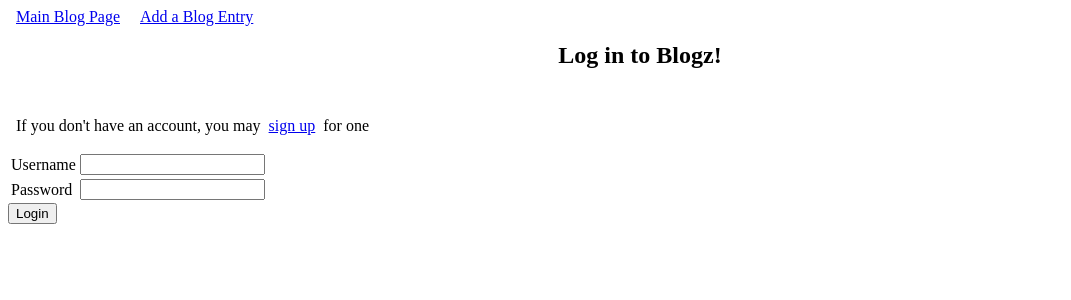
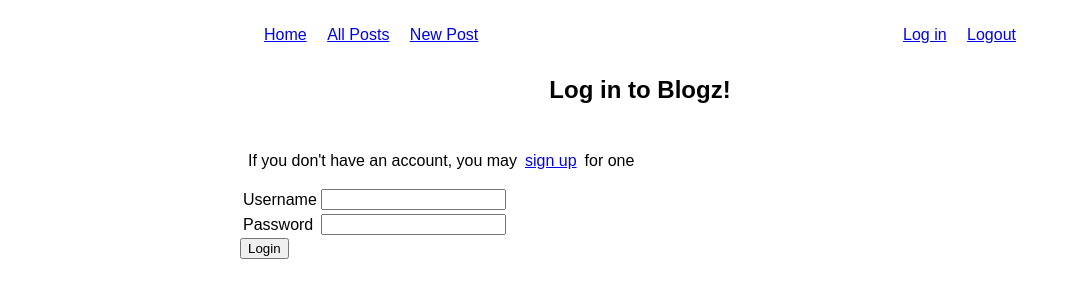
Before and after one commit to zmfrew/blogz, a Flask app: page /login in a window 1280 px wide. Shown: the top 300 px of the page, without its empty margins (0-1071 px from the left). Run offline with Flask 2, Linux system fonts and the light colour scheme.

Commit message:
require login before viewing certain pages

```diff
--- a/main.py
+++ b/main.py
@@ -50,6 +50,13 @@ def password_check(pass1, pass2):
     else:
         return False
 
+@app.before_request
+def require_login():
+    allowed_routes = ['login', 'signup', 'list_blogs', 'index']
+    if request.endpoint not in allowed_routes and 'username' not in session:
+        return redirect('/login')
+
+# TODO: refactor this to display all usernames
 @app.route('/')
 def reroute():
     return redirect('/blog')
@@ -81,7 +88,6 @@ def signup():
 
         if password_check(password, verify_password):
             verify_password_error = "Passwords don't match. Please try again."
-# TODO: potentially redo this section with error messages in the template
         if not existing_user and not error_check(username) and not error_check(password) and not password_check(password, verify_password):
             new_user = User(username, password)
             db.session.add(new_user)
@@ -110,8 +116,13 @@ def login():
 
     return render_template('login.html')
 
+@app.route('/logout')
+def logout():
+    del session['username']
+    return redirect('/blog')
+
 @app.route('/blog', methods=['POST', 'GET'])
-def index():
+def list_blogs():
 
     blog_id = request.args.get('id')
     if blog_id:
@@ -120,7 +131,7 @@ def index():
 
 
     blogs = Blog.query.filter_by().order_by(Blog.id.desc()).all()
-    return render_template('blog.html',title="build-a-blog",
+    return render_template('blog.html',title="blogz",
         blogs=blogs)
 
 @app.route('/blog?id={{blog.id}}', methods=['POST', 'GET'])
--- a/static/styles/style.css
+++ b/static/styles/style.css
@@ -1,6 +1,31 @@
 /* base.html styling */
+body {
+    font-family: sans-serif;
+    width: 50rem;
+    margin: 0 auto;
+    padding: 10px;
+}
+
 a {
     margin: 2rem 0.5rem;
+}
+
+nav {
+    display: flex;
+    padding: 1rem;
+}
+
+.nav-left, .nav-right {
+    display: inline;
+    width: 50%
+}
+
+.nav-left {
+    text-align: left;
+}
+
+.nav-right {
+    text-align: right;
 }
 
 /* blog.html styling */
--- a/templates/base.html
+++ b/templates/base.html
@@ -6,10 +6,17 @@
     </head>
 <body>
 
-    <div>
-        <a href='/blog'>Main Blog Page</a>
-        <a href='/newpost'>Add a Blog Entry</a>
-    </div>
+    <nav>
+        <div class="nav-left">
+            <a href='/'>Home</a>
+            <a href='/blog'>All Posts</a>
+            <a href='/newpost'>New Post</a>
+        </div>
+        <div class="nav-right">
+            <a href='/login'>Log in</a>
+            <a href='/logout'>Logout</a>
+        </div>
+    </nav>
 
     {% with messages = get_flashed_messages(with_categories=True) %}
         <ul>
```
